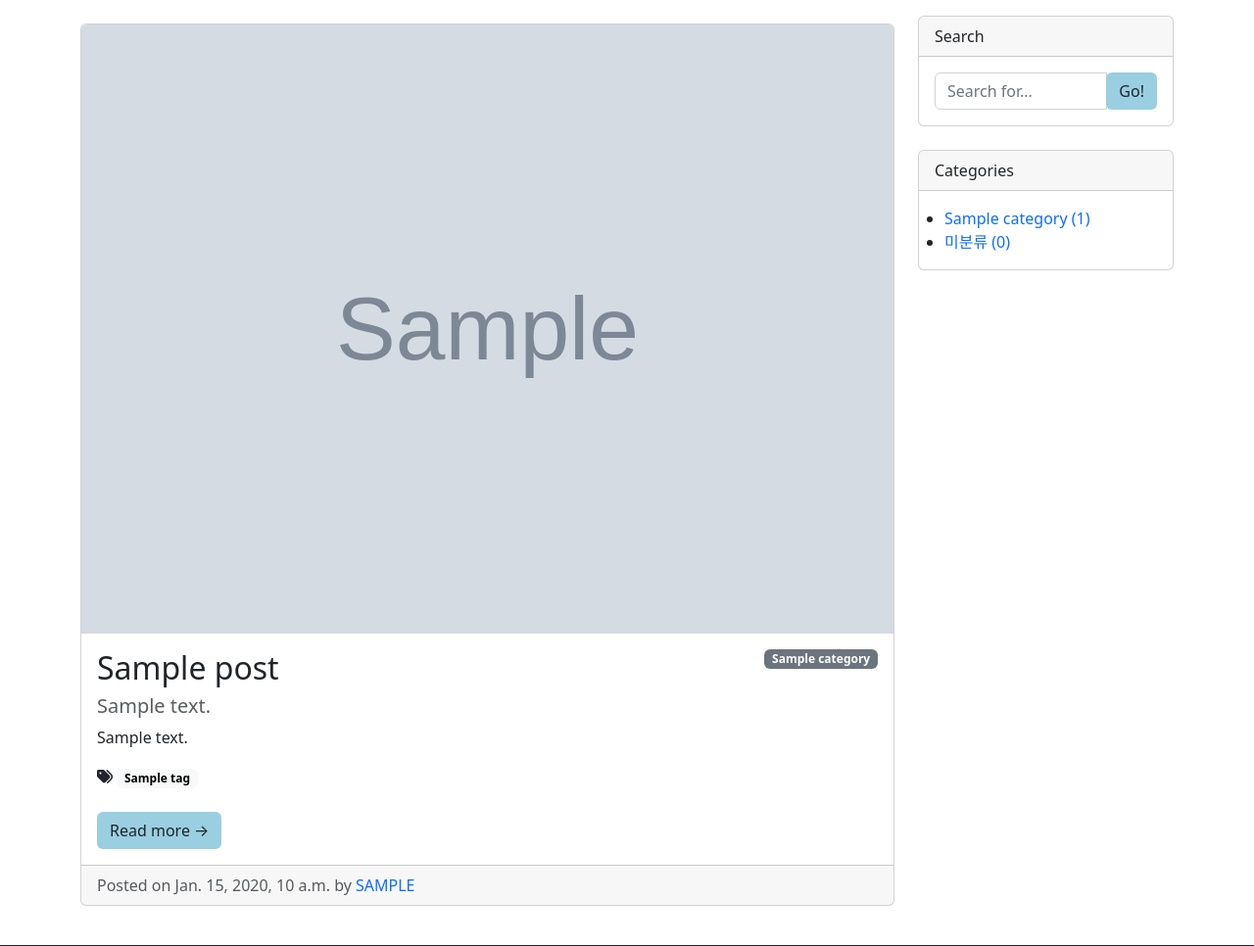
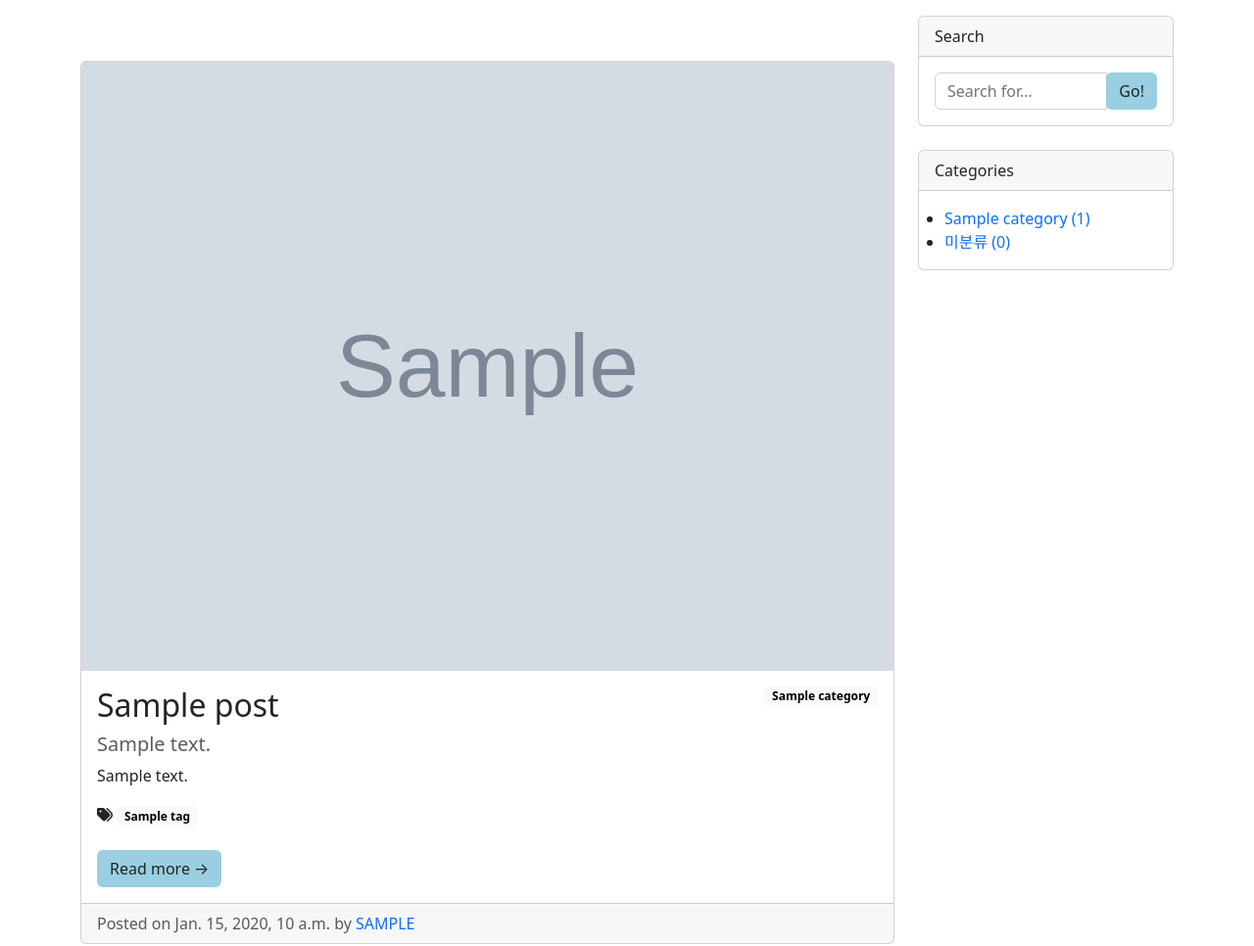
Before and after one commit to qimsh7/do_it_django, a Django app: page /blog/ in a window 1280 px wide. Shown: the part 56-1022 px from the top of the page at 98% size. Run offline with Django 4.2, Linux system fonts and the light colour scheme; tables that the repository leaves empty hold one stand-in row (values such as "Sample post"); grey boxes marked "Sample" are stand-in pictures; some libraries are stand-ins or nearby versions.

Commit message:
fix design && handle tag

```diff
--- a/blog/models.py
+++ b/blog/models.py
@@ -62,7 +62,7 @@ class Post(models.Model):
         if self.author.socialaccount_set.exists():
             return self.author.socialaccount_set.first().get_avatar_url()
         else:
-            return f'https://doitdjango.com/avatar/id/1217/da1972275b7c3795/svg/{self.author.email}11'
+            return f'https://doitdjango.com/avatar/id/1217/da1972275b7c3795/svg/{self.author.email}2'
 
 
 class Comment(models.Model):
@@ -86,4 +86,4 @@ class Comment(models.Model):
         if self.author.socialaccount_set.exists():
             return self.author.socialaccount_set.first().get_avatar_url()
         else:
-            return f'https://doitdjango.com/avatar/id/1217/da1972275b7c3795/svg/{self.author.email}11'
+            return f'https://doitdjango.com/avatar/id/1217/da1972275b7c3795/svg/{self.author.email}2'
--- a/blog/templates/blog/navbar.html
+++ b/blog/templates/blog/navbar.html
@@ -26,7 +26,7 @@
 						{% if user.socialaccount_set.all.0.get_avatar_url %}
 							<img class="rounded-circle" width="40px" src="{{ user.socialaccount_set.all.0.get_avatar_url }}" alt="">
 						{% else %}
-							<img class="rounded-circle" width="30px" src="https://doitdjango.com/avatar/id/1217/da1972275b7c3795/svg/{{ user.email }}111">
+							<img class="rounded-circle" width="30px" src="https://doitdjango.com/avatar/id/1217/da1972275b7c3795/svg/{{ user.email }}2">
 						{% endif %}
 						&nbsp; {{ user.username }}
 						</a>
--- a/blog/templates/blog/post_form.html
+++ b/blog/templates/blog/post_form.html
@@ -9,10 +9,10 @@
 	<form method="post" enctype="multipart/form-data">{% csrf_token %}
 		{{ form | crispy }}
 		<div id="div_id_tags_str">
-			<label for="id_tags_str">Tags:</label>
+			<label for="id_tags_str">Tags</label>
 			<input type="text" name="tags_str" id="id_tags_str" class="textinput textInput form-control">
 		</div>
 		<br/>
-		<button type="submit" class="btn btn-primary float-end">Submit</button>
+		<button type="submit" class="btn float-end" style="background-color: #99cfe0;">Submit</button>
 	</form>
 {% endblock %}
--- a/blog/templates/blog/post_list.html
+++ b/blog/templates/blog/post_list.html
@@ -8,11 +8,11 @@
         {% endif %}
     {% endif %}
 
-    <h3>
+    <h2>&nbsp;
         {% if search_info %}<small class="text-muted">{{ search_info }}</small>{% endif %}
         {% if category %}<span class="badge text-bg-light">{{ category }}</span>{% endif %}
         {% if tag %}<i class="fas fa-tags"></i><span class="badge text-bg-light">{{ tag }} ({{ tag.post_set.count }})</span>{% endif %}
-    </h3>
+    </h2>
 
     {% if post_list.exists %}
         {% for p in post_list %}
@@ -26,9 +26,9 @@
             {% endif %}
             <div class="card-body">
                 {% if p.category %}
-                    <span class="badge bg-secondary float-end">{{ p.category }}</span>
+                    <span class="badge text-bg-light float-end">{{ p.category }}</span>
                 {% else %}
-                    <span class="badge bg-secondary float-end">미분류</span>
+                    <span class="badge text-bg-light float-end">미분류</span>
                 {% endif %}
                 <h2 class="card-title">{{ p.title }}</h2>
                 {% if p.hook_text %}
--- a/blog/templates/blog/post_update_form.html
+++ b/blog/templates/blog/post_update_form.html
@@ -12,7 +12,7 @@
 			<input type="text" name="tags_str" id="id_tags_str" class="textinput textInput form-control" value="{{ tags_str_default }}">
 		</div>
 		<br/>
-		<button type="submit" class="btn btn-primary float-end">Submit</button>
+		<button type="submit" class="btn float-end" style="background-color: #99cfe0;">Submit</button>
 	</form>
 	{{ form.media }}
 {% endblock %}
--- a/blog/views.py
+++ b/blog/views.py
@@ -67,7 +67,7 @@ def tag_page(request, slug):
 
 class PostCreate(LoginRequiredMixin, UserPassesTestMixin, CreateView):
     model = Post
-    fields = ['title', 'hook_text', 'content', 'head_image', 'file_upload', 'category']
+    fields = ['title', 'hook_text', 'content', 'head_image', 'file_upload', 'category', 'tags']
 
     def test_func(self):
         return self.request.user.is_superuser or self.request.user.is_staff
```
Also changed, not shown: blog/templates/blog/post_detail.html (+4 -4 lines).
